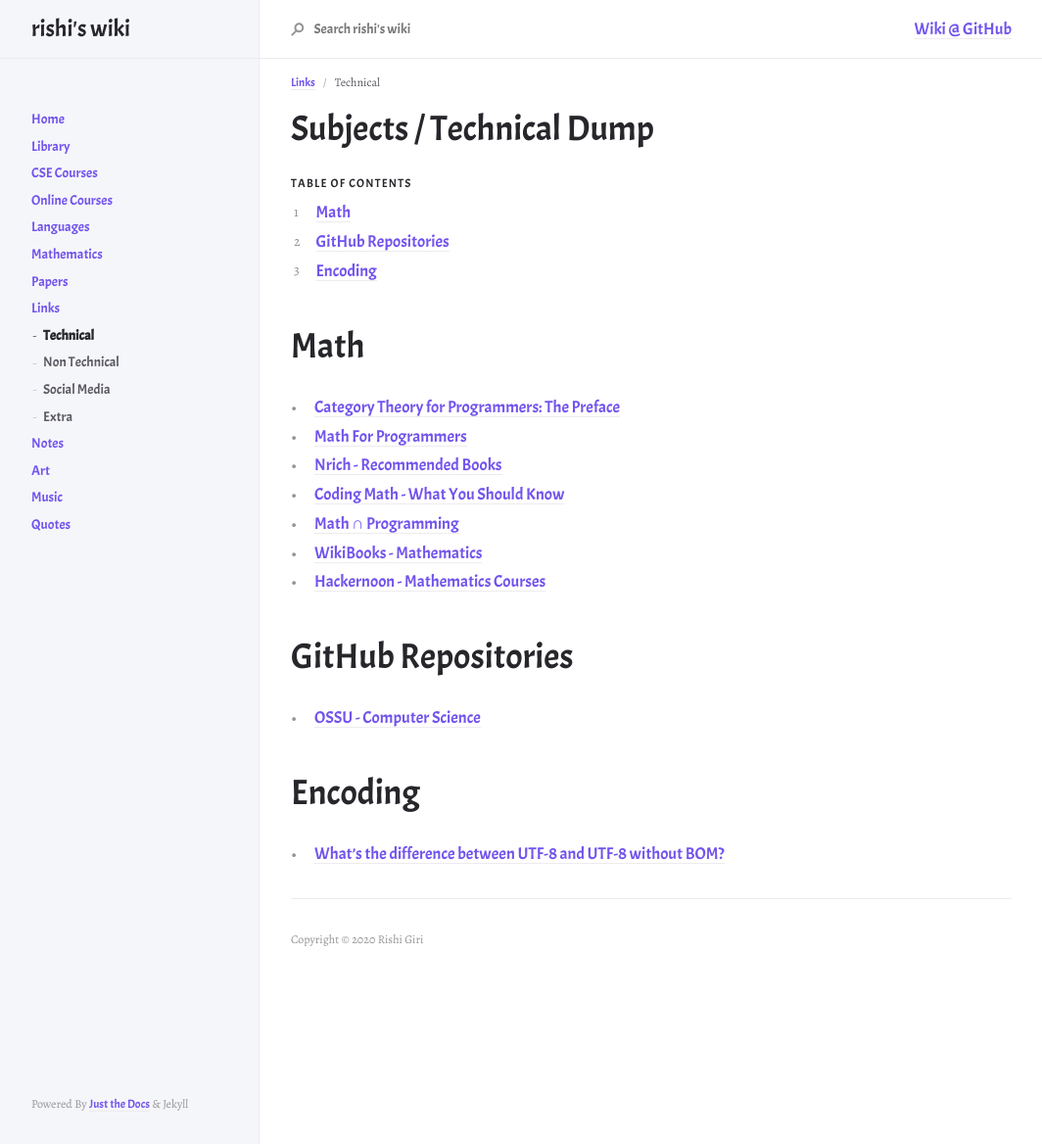
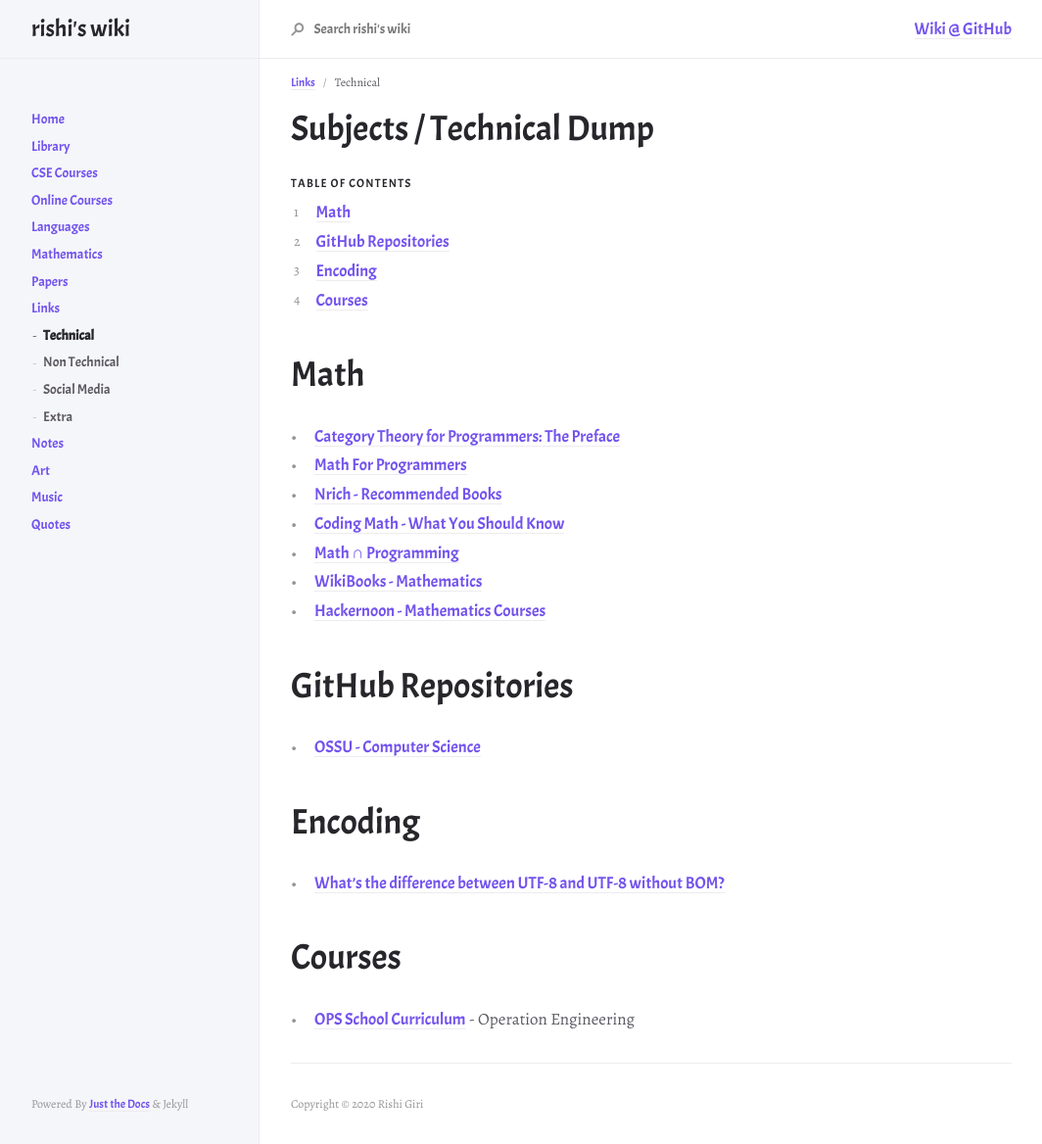
Before and after one commit to r8w/r8w, a Jekyll site: the page built from docs/links/tech.md, in a window 1280 px wide. Shown: the whole page at 98% size, without its empty margins (107-1171 px from the left). Built offline with Jekyll 4.4.1, drawn with Linux system fonts in a browser that asks for light colours; nearby versions of some CDN libraries.

Commit message:
add OPS school

```diff
--- a/docs/links/tech.md
+++ b/docs/links/tech.md
@@ -32,3 +32,7 @@ nav_order: 1
 # Encoding
 
 - [What's the difference between UTF-8 and UTF-8 without BOM?](https://stackoverflow.com/questions/2223882/whats-the-difference-between-utf-8-and-utf-8-without-bom)
+
+# Courses
+
+- [OPS School Curriculum](https://www.opsschool.org/index.html) - Operation Engineering
```
